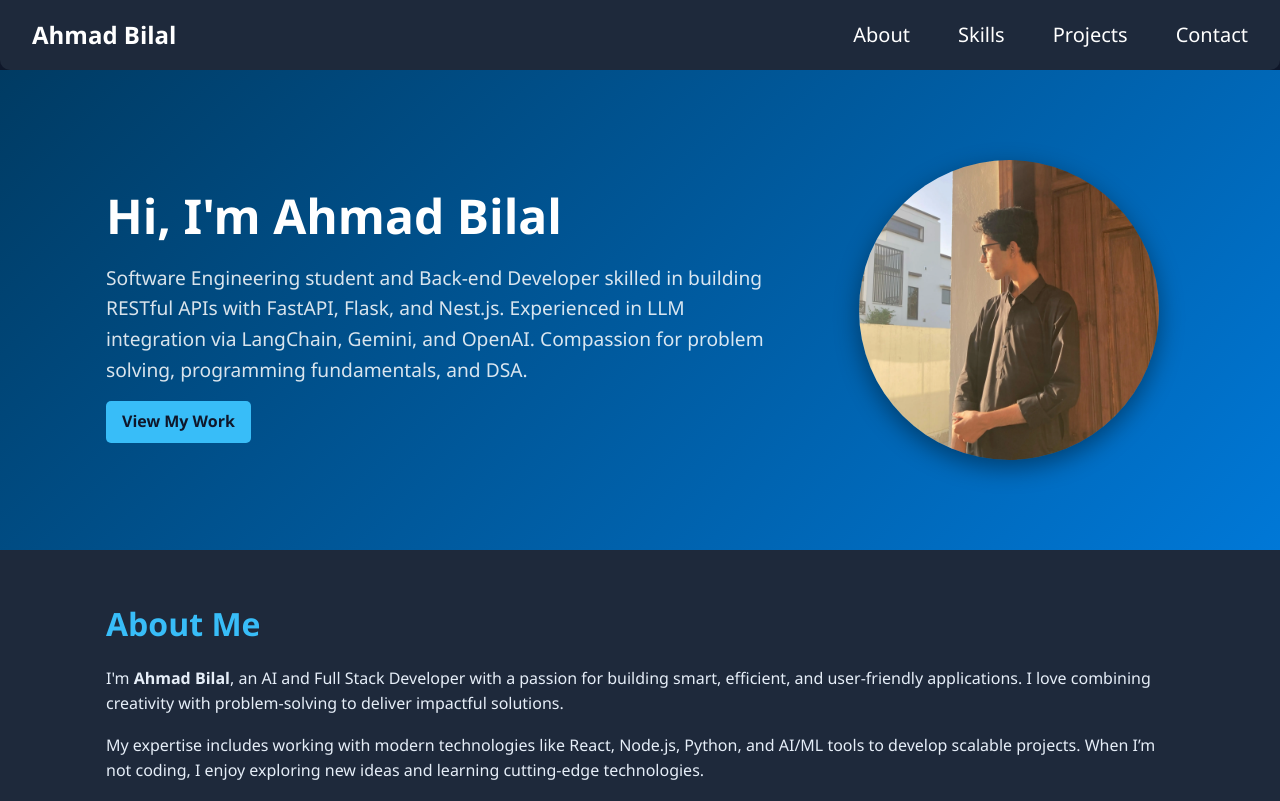
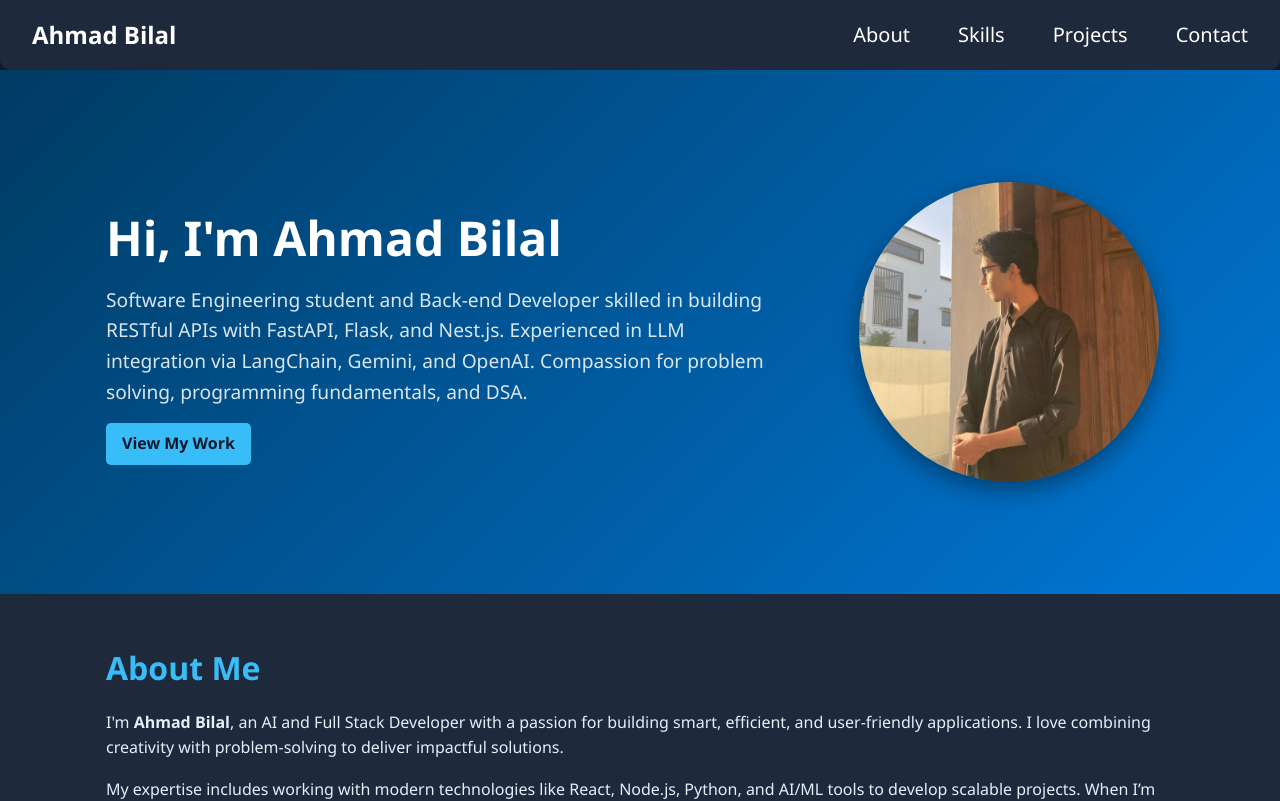
Before and after one commit to ahbilal220/portfolio, a React (Vite) app: page / in a window 1280 px wide. Shown: the top 801 px of the page. Built offline with nearby package versions, Linux system fonts and the light colour scheme.

Commit message:
Hero section height

```diff
--- a/src/components/Hero.css
+++ b/src/components/Hero.css
@@ -1,7 +1,7 @@
 .hero {
   background: linear-gradient(135deg, #003B63, #0078D7);
   color: white;
-  height: 60vh;
+  min-height: 60vh;
   display: flex;
   align-items: center;
 }
```
